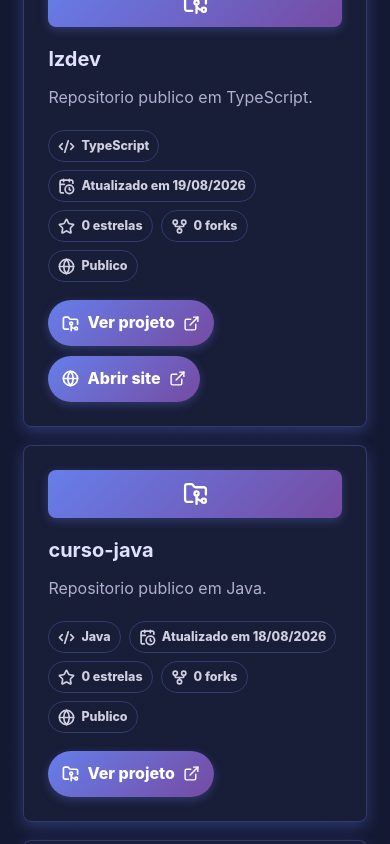
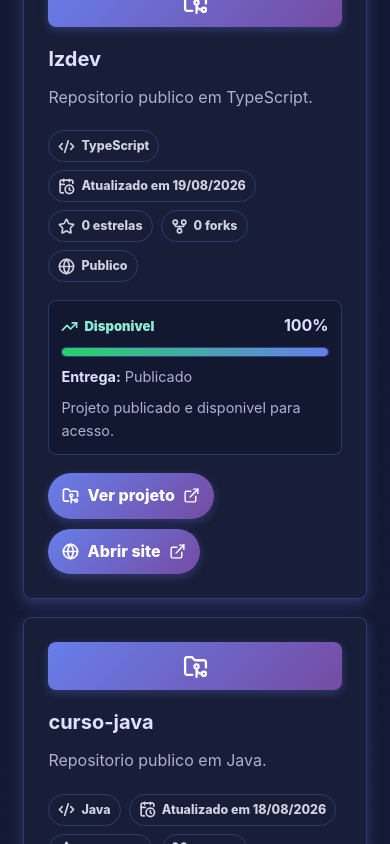
Before and after one commit to lzvsrx/lzdev, a React (Vite) app: page / in a window 390 px wide. Shown: the part 8978-9822 px from the top of the page. Built offline with nearby package versions, Linux system fonts and the light colour scheme; the HTML template or start-up script is replaced by a standard one.

Commit message:
Add admin-managed project progress

```diff
--- a/src/App.css
+++ b/src/App.css
@@ -716,6 +716,60 @@ textarea:focus-visible {
   font-weight: 800;
 }
 
+.project-progress-box {
+  display: grid;
+  gap: 8px;
+  margin: 0 0 18px;
+  padding: 12px;
+  border: 1px solid rgba(102, 126, 234, 0.3);
+  border-radius: 8px;
+  background: rgba(10, 14, 39, 0.28);
+}
+
+.project-progress-header {
+  display: flex;
+  align-items: center;
+  justify-content: space-between;
+  gap: 10px;
+}
+
+.project-progress-header span {
+  display: inline-flex;
+  align-items: center;
+  gap: 6px;
+  color: #8debd4;
+  font-size: 0.82rem;
+  font-weight: 900;
+}
+
+.project-progress-header strong {
+  color: var(--accent);
+}
+
+.project-progress-track {
+  height: 10px;
+  overflow: hidden;
+  border: 1px solid rgba(102, 126, 234, 0.3);
+  border-radius: 999px;
+  background: rgba(102, 126, 234, 0.16);
+}
+
+.project-progress-track div {
+  height: 100%;
+  border-radius: inherit;
+  background: linear-gradient(90deg, #25d366 0%, #667eea 100%);
+}
+
+.project-progress-box p {
+  margin: 0;
+  color: var(--muted);
+  font-size: 0.9rem;
+}
+
+.project-progress-box p strong {
+  color: var(--accent);
+}
+
 .repo-actions {
   display: flex;
   flex-wrap: wrap;
@@ -1278,6 +1332,29 @@ textarea:focus-visible {
   grid-template-columns: minmax(160px, 0.7fr) repeat(3, minmax(160px, 1fr));
 }
 
+.admin-project-progress-row {
+  display: grid;
+  grid-template-columns: minmax(180px, 1fr) minmax(150px, 0.7fr) minmax(110px, 0.4fr) minmax(160px, 0.8fr);
+  gap: 10px;
+  align-items: start;
+  padding: 12px;
+  border: 1px solid rgba(102, 126, 234, 0.3);
+  border-radius: 8px;
+  background: rgba(10, 14, 39, 0.28);
+}
+
+.admin-project-progress-row label {
+  margin: 0;
+}
+
+.admin-project-step {
+  grid-column: span 3;
+}
+
+.admin-project-progress-row button {
+  align-self: end;
+}
+
 .admin-order-row strong {
   color: #8debd4;
   overflow-wrap: anywhere;
@@ -1380,12 +1457,14 @@ textarea:focus-visible {
   .admin-row,
   .compact-admin-row,
   .service-admin-row,
-  .admin-order-row {
+  .admin-order-row,
+  .admin-project-progress-row {
     grid-template-columns: 1fr;
   }
 
   .admin-order-row textarea,
-  .admin-order-row button {
+  .admin-order-row button,
+  .admin-project-step {
     grid-column: auto;
   }
 
--- a/src/App.tsx
+++ b/src/App.tsx
@@ -263,6 +263,14 @@ type EditableService = {
   text: string;
 };
 
+type ProjectProgress = {
+  projectName: string;
+  status: string;
+  progress: number;
+  estimatedDelivery: string;
+  currentStep: string;
+};
+
 type AdminContent = {
   heroTitle: string;
   heroSubtitle: string;
@@ -272,6 +280,7 @@ type AdminContent = {
   skills: EditableSkill[];
   databases: string[];
   services: EditableService[];
+  projectProgresses: ProjectProgress[];
 };
 
 type OrderStatus = 'Pedido recebido' | 'Em analise' | 'Em andamento' | 'Em revisao' | 'Entregue';
@@ -310,6 +319,13 @@ const defaultAdminContent: AdminContent = {
   skills: skills.map(({ name, percentage }) => ({ name, percentage })),
   databases,
   services: services.map(({ title, text }) => ({ title, text })),
+  projectProgresses: githubRepositories.slice(0, 8).map((project) => ({
+    projectName: project.name,
+    status: project.archived ? 'Arquivado' : 'Disponivel',
+    progress: project.homepage ? 100 : 70,
+    estimatedDelivery: project.homepage ? 'Publicado' : 'Em evolucao',
+    currentStep: project.homepage ? 'Projeto publicado e disponivel para acesso.' : 'Projeto em desenvolvimento ou manutencao.',
+  })),
 };
 
 function readAdminContent(): AdminContent {
@@ -319,7 +335,21 @@ function readAdminContent(): AdminContent {
 
   try {
     const storedContent = window.localStorage.getItem(adminContentStorageKey);
-    return storedContent ? { ...defaultAdminContent, ...JSON.parse(storedContent) as AdminContent } : defaultAdminContent;
+    if (!storedContent) {
+      return defaultAdminContent;
+    }
+
+    const parsedContent = JSON.parse(storedContent) as Partial<AdminContent>;
+
+    return {
+      ...defaultAdminContent,
+      ...parsedContent,
+      links: parsedContent.links ?? defaultAdminContent.links,
+      skills: parsedContent.skills ?? defaultAdminContent.skills,
+      databases: parsedContent.databases ?? defaultAdminContent.databases,
+      services: parsedContent.services ?? defaultAdminContent.services,
+      projectProgresses: parsedContent.projectProgresses ?? defaultAdminContent.projectProgresses,
+    };
   } catch {
     return defaultAdminContent;
   }
@@ -520,17 +550,21 @@ function App() {
         return true;
       }
 
+      const projectProgress = adminContent.projectProgresses.find((progress) => progress.projectName === project.name);
       const searchable = [
         project.name,
         project.description,
         project.language,
         project.homepage,
+        projectProgress?.status,
+        projectProgress?.currentStep,
+        projectProgress?.estimatedDelivery,
         project.private ? 'privado' : 'publico',
       ].filter(Boolean).join(' ').toLowerCase();
 
       return searchable.includes(normalizedQuery);
     });
-  }, [projectQuery, visibilityFilter]);
+  }, [adminContent.projectProgresses, projectQuery, visibilityFilter]);
 
   const trackedOrders = useMemo(() => {
     const ordersByProtocol = new Map<string, TrackedOrder>();
@@ -636,6 +670,43 @@ function App() {
     updateAdminContent({
       ...adminContent,
       services: adminContent.services.filter((_, serviceIndex) => serviceIndex !== index),
+    });
+  }
+
+  function updateProjectProgress(index: number, field: keyof ProjectProgress, value: string) {
+    const nextProjectProgresses = adminContent.projectProgresses.map((progress, progressIndex) => (
+      progressIndex === index
+        ? { ...progress, [field]: field === 'progress' ? Number(value) : value }
+        : progress
+    ));
+
+    updateAdminContent({ ...adminContent, projectProgresses: nextProjectProgresses });
+  }
+
+  function addProjectProgress() {
+    const projectWithoutProgress = githubRepositories.find((project) => (
+      !adminContent.projectProgresses.some((progress) => progress.projectName === project.name)
+    ));
+
+    updateAdminContent({
+      ...adminContent,
+      projectProgresses: [
+        ...adminContent.projectProgresses,
+        {
+          projectName: projectWithoutProgress?.name ?? 'Novo projeto',
+          status: 'Em andamento',
+          progress: 50,
+          estimatedDelivery: 'A definir',
+          currentStep: 'Descreva a etapa atual do projeto.',
+        },
+      ],
+    });
+  }
+
+  function removeProjectProgress(index: number) {
+    updateAdminContent({
+      ...adminContent,
+      projectProgresses: adminContent.projectProgresses.filter((_, progressIndex) => progressIndex !== index),
     });
   }
 
@@ -945,6 +1016,7 @@ function App() {
               month: '2-digit',
               year: 'numeric',
             }).format(new Date(project.updatedAt));
+            const projectProgress = adminContent.projectProgresses.find((progress) => progress.projectName === project.name);
 
             return (
             <article className="project-summary-card" key={project.name}>
@@ -961,6 +1033,19 @@ function App() {
                 <span>{project.private ? <Lock aria-hidden="true" className="inline-icon" /> : <Globe aria-hidden="true" className="inline-icon" />}{project.private ? 'Privado' : 'Publico'}</span>
                 {project.archived ? <span><Package aria-hidden="true" className="inline-icon" />Arquivado</span> : null}
               </div>
+              {projectProgress ? (
+                <div className="project-progress-box" aria-label={`Andamento do projeto ${project.name}`}>
+                  <div className="project-progress-header">
+                    <span><TrendingUp aria-hidden="true" className="inline-icon" />{projectProgress.status}</span>
+                    <strong>{projectProgress.progress}%</strong>
+                  </div>
+                  <div className="project-progress-track" aria-hidden="true">
+                    <div style={{ width: `${Math.min(100, Math.max(0, projectProgress.progress))}%` }} />
+                  </div>
+                  <p><strong>Entrega:</strong> {projectProgress.estimatedDelivery}</p>
+                  <p>{projectProgress.currentStep}</p>
+                </div>
+              ) : null}
               <div className="repo-actions">
                 <a href={project.url} target="_blank" rel="noopener noreferrer">
                 <FolderGit2 aria-hidden="true" className="inline-icon" /> Ver projeto <ExternalIcon />
@@ -1314,6 +1399,7 @@ function App() {
               <article><strong>{adminContent.links.length}</strong><span>links administraveis</span></article>
               <article><strong>{adminContent.skills.length}</strong><span>tecnologias</span></article>
               <article><strong>{adminContent.services.length}</strong><span>servicos</span></article>
+              <article><strong>{adminContent.projectProgresses.length}</strong><span>andamentos de projetos</span></article>
               <article><strong>{storedOrders.length}</strong><span>pedidos locais</span></article>
               <article><strong>{certificates.length}</strong><span>certificados publicados</span></article>
               <article><strong>{githubRepositories.length}</strong><span>repositorios no site</span></article>
@@ -1449,6 +1535,72 @@ function App() {
                       onChange={(event) => updateAdminService(index, 'text', event.target.value)}
                     />
                     <button type="button" onClick={() => removeAdminService(index)}><Trash2 aria-hidden="true" className="inline-icon" /> Remover</button>
+                  </div>
+                ))}
+              </div>
+            </article>
+
+            <article className="admin-panel">
+              <div className="admin-panel-header">
+                <h3><TrendingUp aria-hidden="true" className="inline-icon" /> Andamento dos projetos</h3>
+                <button type="button" onClick={addProjectProgress}><Plus aria-hidden="true" className="inline-icon" /> Adicionar andamento</button>
+              </div>
+              <div className="admin-list">
+                {adminContent.projectProgresses.map((projectProgress, index) => (
+                  <div className="admin-project-progress-row" key={`${projectProgress.projectName}-${index}`}>
+                    <label>
+                      Projeto
+                      <select
+                        aria-label={`Projeto do andamento ${index + 1}`}
+                        value={projectProgress.projectName}
+                        onChange={(event) => updateProjectProgress(index, 'projectName', event.target.value)}
+                      >
+                        <option value={projectProgress.projectName}>{projectProgress.projectName}</option>
+                        {githubRepositories.map((project) => (
+                          <option key={project.name} value={project.name}>{project.name}</option>
+                        ))}
+                      </select>
+                    </label>
+                    <label>
+                      Status
+                      <input
+                        aria-label={`Status do projeto ${projectProgress.projectName}`}
+                        value={projectProgress.status}
+                        onChange={(event) => updateProjectProgress(index, 'status', event.target.value)}
+                        placeholder="Ex: Em andamento"
+                      />
+                    </label>
+                    <label>
+                      Progresso
+                      <input
+                        aria-label={`Progresso do projeto ${projectProgress.projectName}`}
+                        type="number"
+                        min="0"
+                        max="100"
+                        value={projectProgress.progress}
+                        onChange={(event) => updateProjectProgress(index, 'progress', event.target.value)}
+                      />
+                    </label>
+                    <label>
+                      Previsao de entrega
+                      <input
+                        aria-label={`Previsao do projeto ${projectProgress.projectName}`}
+                        value={projectProgress.estimatedDelivery}
+                        onChange={(event) => updateProjectProgress(index, 'estimatedDelivery', event.target.value)}
+                        placeholder="Ex: 25/08/2026"
+                      />
+                    </label>
+                    <label className="admin-project-step">
+                      Etapa atual
+                      <textarea
+                        aria-label={`Etapa atual do projeto ${projectProgress.projectName}`}
+                        rows={3}
+                        value={projectProgress.currentStep}
+                        onChange={(event) => updateProjectProgress(index, 'currentStep', event.target.value)}
+                        placeholder="Explique o que esta sendo feito agora."
+                      />
+                    </label>
+                    <button type="button" onClick={() => removeProjectProgress(index)}><Trash2 aria-hidden="true" className="inline-icon" /> Remover andamento</button>
                   </div>
                 ))}
               </div>
```
Also changed, not shown: 2 other files (tests, documents, lock files or other folders).
